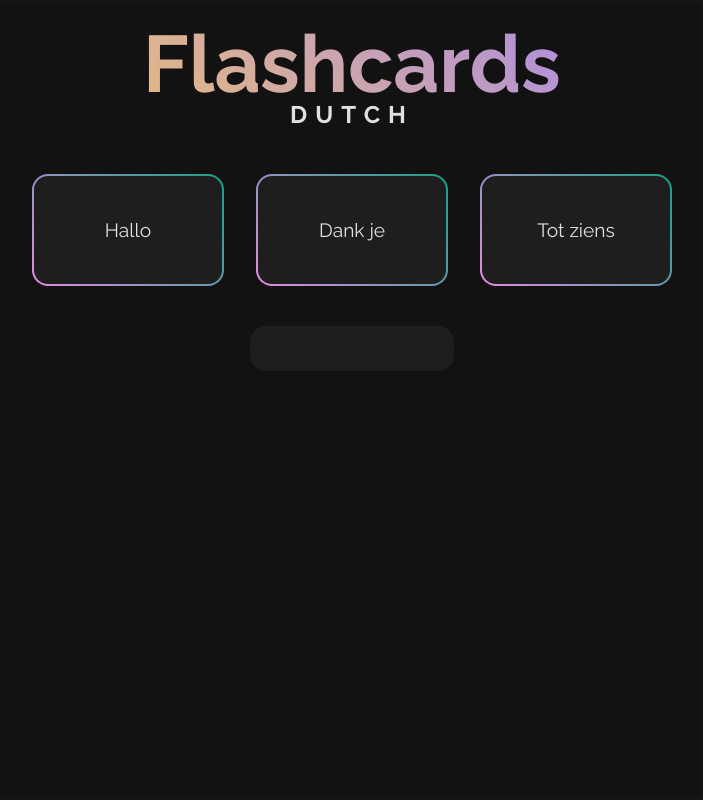
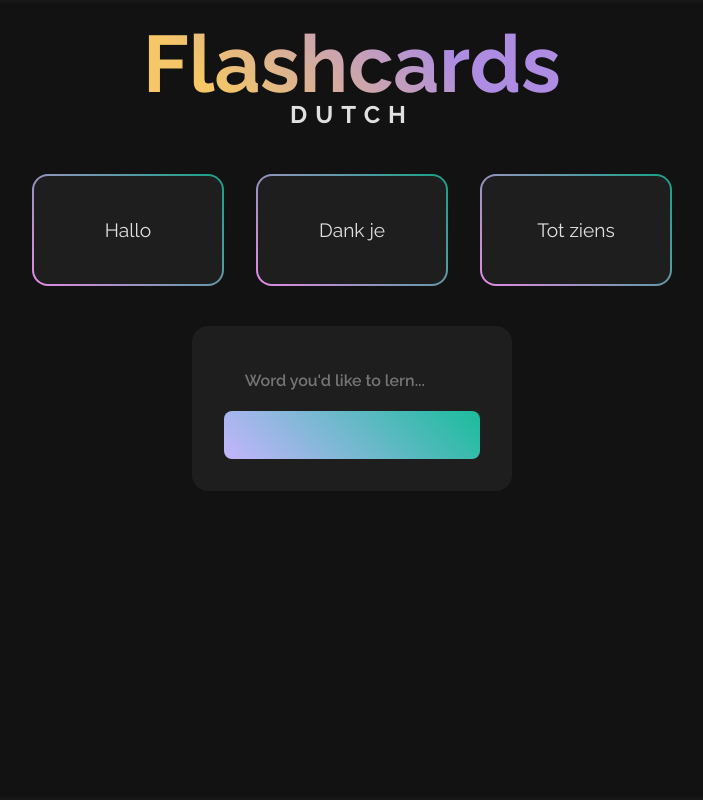
Before and after one commit to Hadevsh/LangLern, a Flask app: page /flashcards in a window 1280 px wide. Shown: the part 96-896 px from the top of the page, without its empty margins (288-991 px from the left). Run offline with Flask 3, Linux system fonts and the light colour scheme.

Commit message:
Add translation adding flashcard

```diff
--- a/app/static/css/flashcards.css
+++ b/app/static/css/flashcards.css
@@ -13,6 +13,9 @@
 }
 
 .flashcard-container {
+    display: flex;
+    flex-direction: column;
+    align-items: center;
     height: calc(100vh - 6rem); /* 6 rem for nav */
 }
 
@@ -29,6 +32,25 @@
     height: 7rem;
     perspective: 1000px;
     cursor: pointer;
+}
+
+.add-flashcard {
+    width: 20rem;
+    padding: 2rem;
+    border-radius: 1rem;
+    background-color: var(--surface);
+}
+
+.add-flashcard input {
+    width: 15rem;
+}
+
+.translated {
+    height: 3rem;
+    bottom: 0;
+    border-radius: 0.5rem;
+    margin-top: 0.5rem;
+    background: linear-gradient(45deg, var(--secondary), var(--primary));
 }
 
 .flashcard .front, .flashcard .back {
--- a/app/static/css/global.css
+++ b/app/static/css/global.css
@@ -19,8 +19,6 @@
     scroll-behavior: smooth;
     height: calc(100vh - 6rem); /* 6rem nav */
     text-align: center;
-    align-items: center;
-    justify-content: center;
 }
 
 /* Reset & base styles */
@@ -73,6 +71,7 @@
     border-radius: 1rem;
     padding: 0.8rem;
     font-size: 1rem;
+    font-weight: 600;
 }
 
 /* Navbar styling */
--- a/app/templates/flashcards.html
+++ b/app/templates/flashcards.html
@@ -25,7 +25,8 @@
     </div>
 
     <div class="add-flashcard">
-        <input type="text">
+        <input type="text" placeholder="Word you'd like to lern...">
+        <div class="translated"></div>
     </div>
 </div>
 {% endblock %}
```
